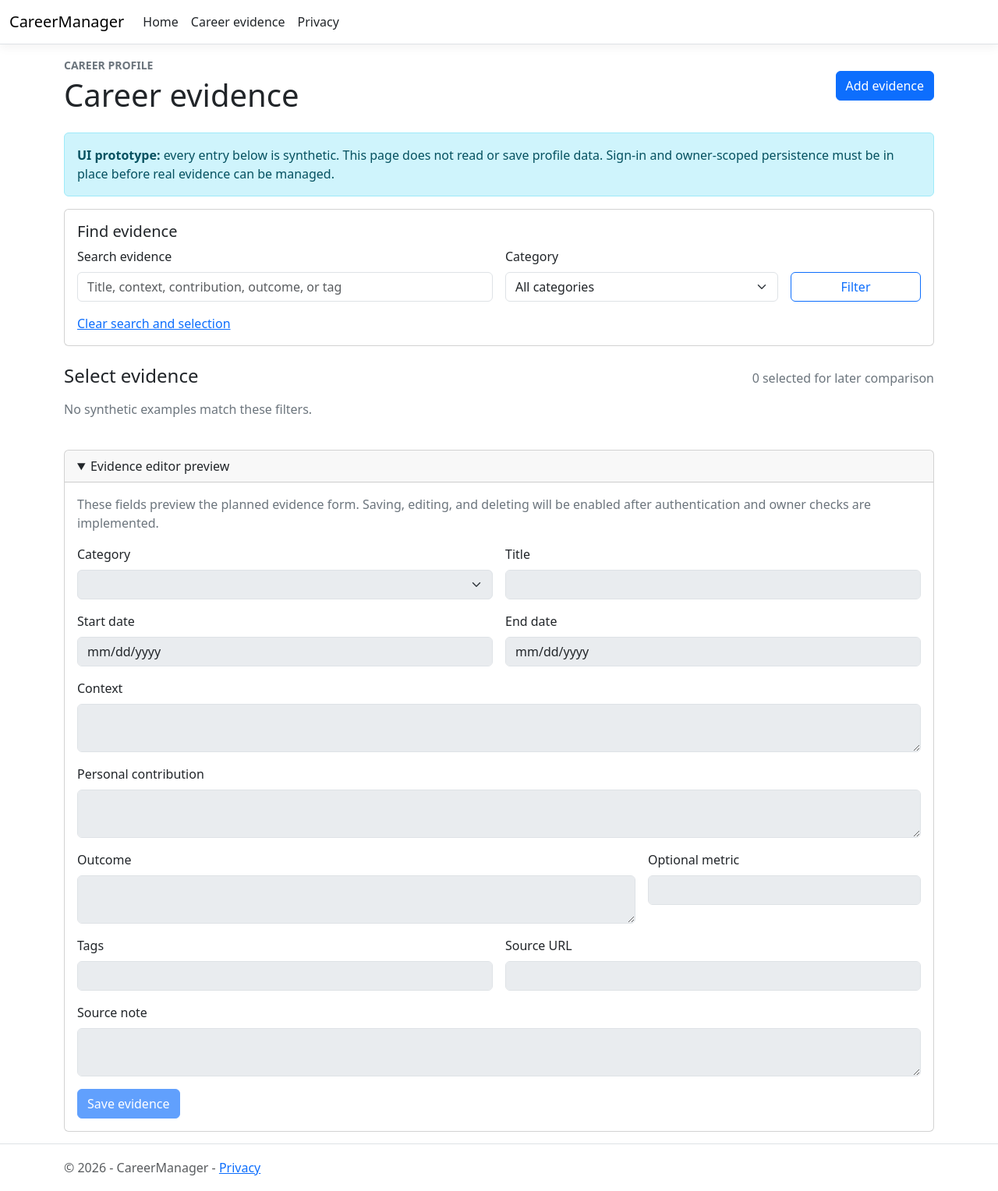
After one commit to samsmithnz/CareerManager, an ASP.NET Core app: template src/CareerManager.Web/Views/Home/Workspace.cshtml in a window 1280 px wide, after a click on "Evidence editor preview". The commit adds this page. Shown: the whole page at 78% size. Run offline with ASP.NET Core 8, Linux system fonts and the light colour scheme; the template is opened without the code that fills it, so the values that code supplies are empty; style sheets or scripts are compiled from the project's sources; the project's own start-up code is not run, and a stand-in starts its controllers and pages; some libraries are stand-ins or nearby versions.

Commit message:
Add synthetic career evidence workspace prototype
Co-authored-by: samsmithnz <8389039+samsmithnz@users.noreply.github.com>

```diff
--- a/src/CareerManager.Web/Controllers/HomeController.cs
+++ b/src/CareerManager.Web/Controllers/HomeController.cs
@@ -1,4 +1,5 @@
 using System.Diagnostics;
+using CareerManager.ViewModels;
 using Microsoft.AspNetCore.Mvc;
 using CareerManager.Models;
 
@@ -16,6 +17,11 @@ public class HomeController : Controller
         return View();
     }
 
+    public IActionResult Workspace(string? search, string? category, int[]? selectedIds)
+    {
+        return View(EvidenceWorkspacePrototype.Create(search, category, selectedIds));
+    }
+
     [ResponseCache(Duration = 0, Location = ResponseCacheLocation.None, NoStore = true)]
     public IActionResult Error()
     {
--- /dev/null
+++ b/src/CareerManager.Web/Views/Home/Workspace.cshtml
@@ -0,0 +1,224 @@
+@model CareerManager.ViewModels.EvidenceWorkspaceViewModel
+
+@{
+    ViewData["Title"] = "Career evidence";
+}
+
+<div class="d-flex flex-wrap justify-content-between align-items-center gap-3 mb-4">
+    <div>
+        <p class="text-uppercase text-secondary small fw-semibold mb-1">Career profile</p>
+        <h1 class="mb-0">Career evidence</h1>
+    </div>
+    <a class="btn btn-primary" href="#evidence-editor">Add evidence</a>
+</div>
+
+<div class="alert alert-info" role="note">
+    <strong>UI prototype:</strong> every entry below is synthetic. This page does not read or save profile data.
+    Sign-in and owner-scoped persistence must be in place before real evidence can be managed.
+</div>
+
+<section class="card mb-4" aria-labelledby="search-heading">
+    <div class="card-body">
+        <h2 class="h5" id="search-heading">Find evidence</h2>
+        <form asp-controller="Home" asp-action="Workspace" method="get" class="row g-3 align-items-end">
+            <div class="col-md-6">
+                <label class="form-label" for="evidence-search">Search evidence</label>
+                <input class="form-control" id="evidence-search" name="search" value="@Model.Search"
+                       placeholder="Title, context, contribution, outcome, or tag" />
+            </div>
+            <div class="col-md-4">
+                <label class="form-label" for="evidence-category">Category</label>
+                <select class="form-select" id="evidence-category" name="category">
+                    <option value="">All categories</option>
+                    @foreach (var category in Model.Categories)
+                    {
+                        <option value="@category" selected="@(Model.Category == category)">@category</option>
+                    }
+                </select>
+            </div>
+            @foreach (var entry in Model.SelectedEntries)
+            {
+                <input type="hidden" name="selectedIds" value="@entry.Id" />
+            }
+            <div class="col-md-2">
+                <button class="btn btn-outline-primary w-100" type="submit">Filter</button>
+            </div>
+            <div class="col-12">
+                <a asp-controller="Home" asp-action="Workspace">Clear search and selection</a>
+            </div>
+        </form>
+    </div>
+</section>
+
+<section class="mb-4" aria-labelledby="selection-heading">
+    <div class="d-flex flex-wrap justify-content-between align-items-baseline gap-2 mb-3">
+        <h2 class="h4 mb-0" id="selection-heading">Select evidence</h2>
+        <span class="text-secondary">@Model.SelectedEntries.Count selected for later comparison</span>
+    </div>
+    <form asp-controller="Home" asp-action="Workspace" method="get">
+        <input type="hidden" name="search" value="@Model.Search" />
+        <input type="hidden" name="category" value="@Model.Category" />
+        @foreach (var selectedEntry in Model.SelectedEntries.Where(selected =>
+            Model.Entries.All(visible => visible.Id != selected.Id)))
+        {
+            <input type="hidden" name="selectedIds" value="@selectedEntry.Id" />
+        }
+        <div class="row g-3">
+            @foreach (var entry in Model.Entries)
+            {
+                var isSelected = Model.SelectedEntries.Any(selected => selected.Id == entry.Id);
+                <div class="col-12">
+                    <article class="card">
+                        <div class="card-body">
+                            <div class="d-flex flex-wrap justify-content-between gap-3">
+                                <div>
+                                    <span class="badge text-bg-light border">@entry.Category</span>
+                                    <h3 class="h5 mt-2 mb-1">@entry.Title</h3>
+                                    @if (entry.StartDate is not null || entry.EndDate is not null)
+                                    {
+                                        <p class="small text-secondary mb-2">
+                                            @if (entry.StartDate is not null)
+                                            {
+                                                @entry.StartDate.Value.ToString("MMM yyyy")
+                                            }
+                                            –
+                                            @if (entry.EndDate is not null)
+                                            {
+                                                @entry.EndDate.Value.ToString("MMM yyyy")
+                                            }
+                                            else
+                                            {
+                                                @:Present
+                                            }
+                                        </p>
+                                    }
+                                </div>
+                                <div class="form-check">
+                                    <input class="form-check-input" type="checkbox" name="selectedIds"
+                                           id="select-evidence-@entry.Id" value="@entry.Id" checked="@isSelected" />
+                                    <label class="form-check-label" for="select-evidence-@entry.Id">
+                                        Select for later comparison
+                                    </label>
+                                </div>
+                            </div>
+                            <dl class="row mb-0">
+                                <dt class="col-sm-3">Context</dt>
+                                <dd class="col-sm-9">@entry.Context</dd>
+                                <dt class="col-sm-3">My contribution</dt>
+                                <dd class="col-sm-9">@entry.Contribution</dd>
+                                <dt class="col-sm-3">Outcome</dt>
+                                <dd class="col-sm-9">@entry.Outcome</dd>
+                                @if (entry.Metric is not null)
+                                {
+                                    <dt class="col-sm-3">Metric</dt>
+                                    <dd class="col-sm-9">@entry.Metric</dd>
+                                }
+                                @if (entry.SourceNote is not null || entry.SourceUrl is not null)
+                                {
+                                    <dt class="col-sm-3">Source</dt>
+                                    <dd class="col-sm-9">
+                                        @entry.SourceNote
+                                        @if (entry.SourceUrl is not null)
+                                        {
+                                            <a href="@entry.SourceUrl" rel="noopener noreferrer">@entry.SourceUrl</a>
+                                        }
+                                    </dd>
+                                }
+                                @if (entry.RelatedEntry is not null)
+                                {
+                                    <dt class="col-sm-3">Related evidence</dt>
+                                    <dd class="col-sm-9">@entry.RelatedEntry</dd>
+                                }
+                                <dt class="col-sm-3">Tags</dt>
+                                <dd class="col-sm-9">
+                                    @foreach (var tag in entry.Tags)
+                                    {
+                                        <span class="badge rounded-pill text-bg-secondary me-1">@tag</span>
+                                    }
+                                </dd>
+                            </dl>
+                        </div>
+                    </article>
+                </div>
+            }
+            @if (Model.Entries.Count == 0)
+            {
+                <div class="col-12">
+                    <p class="text-secondary">No synthetic examples match these filters.</p>
+                </div>
+            }
+        </div>
+        @if (Model.Entries.Count > 0)
+        {
+            <button class="btn btn-outline-primary mt-3" type="submit">Update selection</button>
+        }
+    </form>
+</section>
+
+<details class="card" id="evidence-editor">
+    <summary class="card-header">Evidence editor preview</summary>
+    <div class="card-body">
+        <p class="text-secondary">
+            These fields preview the planned evidence form. Saving, editing, and deleting will be enabled after
+            authentication and owner checks are implemented.
+        </p>
+        <form method="post" aria-label="Evidence editor preview">
+            <fieldset disabled>
+                <div class="row g-3">
+                    <div class="col-md-6">
+                        <label class="form-label" for="editor-category">Category</label>
+                        <select class="form-select" id="editor-category">
+                            @foreach (var category in Model.Categories)
+                            {
+                                <option>@category</option>
+                            }
+                        </select>
+                    </div>
+                    <div class="col-md-6">
+                        <label class="form-label" for="editor-title">Title</label>
+                        <input class="form-control" id="editor-title" />
+                    </div>
+                    <div class="col-md-6">
+                        <label class="form-label" for="editor-start-date">Start date</label>
+                        <input class="form-control" id="editor-start-date" type="date" />
+                    </div>
+                    <div class="col-md-6">
+                        <label class="form-label" for="editor-end-date">End date</label>
+                        <input class="form-control" id="editor-end-date" type="date" />
+                    </div>
+                    <div class="col-12">
+                        <label class="form-label" for="editor-context">Context</label>
+                        <textarea class="form-control" id="editor-context" rows="2"></textarea>
+                    </div>
+                    <div class="col-12">
+                        <label class="form-label" for="editor-contribution">Personal contribution</label>
+                        <textarea class="form-control" id="editor-contribution" rows="2"></textarea>
+                    </div>
+                    <div class="col-md-8">
+                        <label class="form-label" for="editor-outcome">Outcome</label>
+                        <textarea class="form-control" id="editor-outcome" rows="2"></textarea>
+                    </div>
+                    <div class="col-md-4">
+                        <label class="form-label" for="editor-metric">Optional metric</label>
+                        <input class="form-control" id="editor-metric" />
+                    </div>
+                    <div class="col-md-6">
+                        <label class="form-label" for="editor-tags">Tags</label>
+                        <input class="form-control" id="editor-tags" />
+                    </div>
+                    <div class="col-md-6">
+                        <label class="form-label" for="editor-source-url">Source URL</label>
+                        <input class="form-control" id="editor-source-url" type="url" />
+                    </div>
+                    <div class="col-12">
+                        <label class="form-label" for="editor-source-note">Source note</label>
+                        <textarea class="form-control" id="editor-source-note" rows="2"></textarea>
+                    </div>
+                    <div class="col-12">
+                        <button class="btn btn-primary" type="submit">Save evidence</button>
+                    </div>
+                </div>
+            </fieldset>
+        </form>
+    </div>
+</details>
--- a/src/CareerManager.Web/Views/Shared/_Layout.cshtml
+++ b/src/CareerManager.Web/Views/Shared/_Layout.cshtml
@@ -24,6 +24,9 @@
                             <a class="nav-link text-dark" asp-area="" asp-controller="Home" asp-action="Index">Home</a>
                         </li>
                         <li class="nav-item">
+                            <a class="nav-link text-dark" asp-area="" asp-controller="Home" asp-action="Workspace">Career evidence</a>
+                        </li>
+                        <li class="nav-item">
                             <a class="nav-link text-dark" asp-area="" asp-controller="Home" asp-action="Privacy">Privacy</a>
                         </li>
                     </ul>
```
Also changed, not shown: src/CareerManager.Web/ViewModels/EvidenceWorkspacePrototype.cs (added, +206 -0 lines), tests/CareerManager.Tests/EvidenceWorkspacePrototypeTests.cs (added, +44 -0 lines), README.md.
